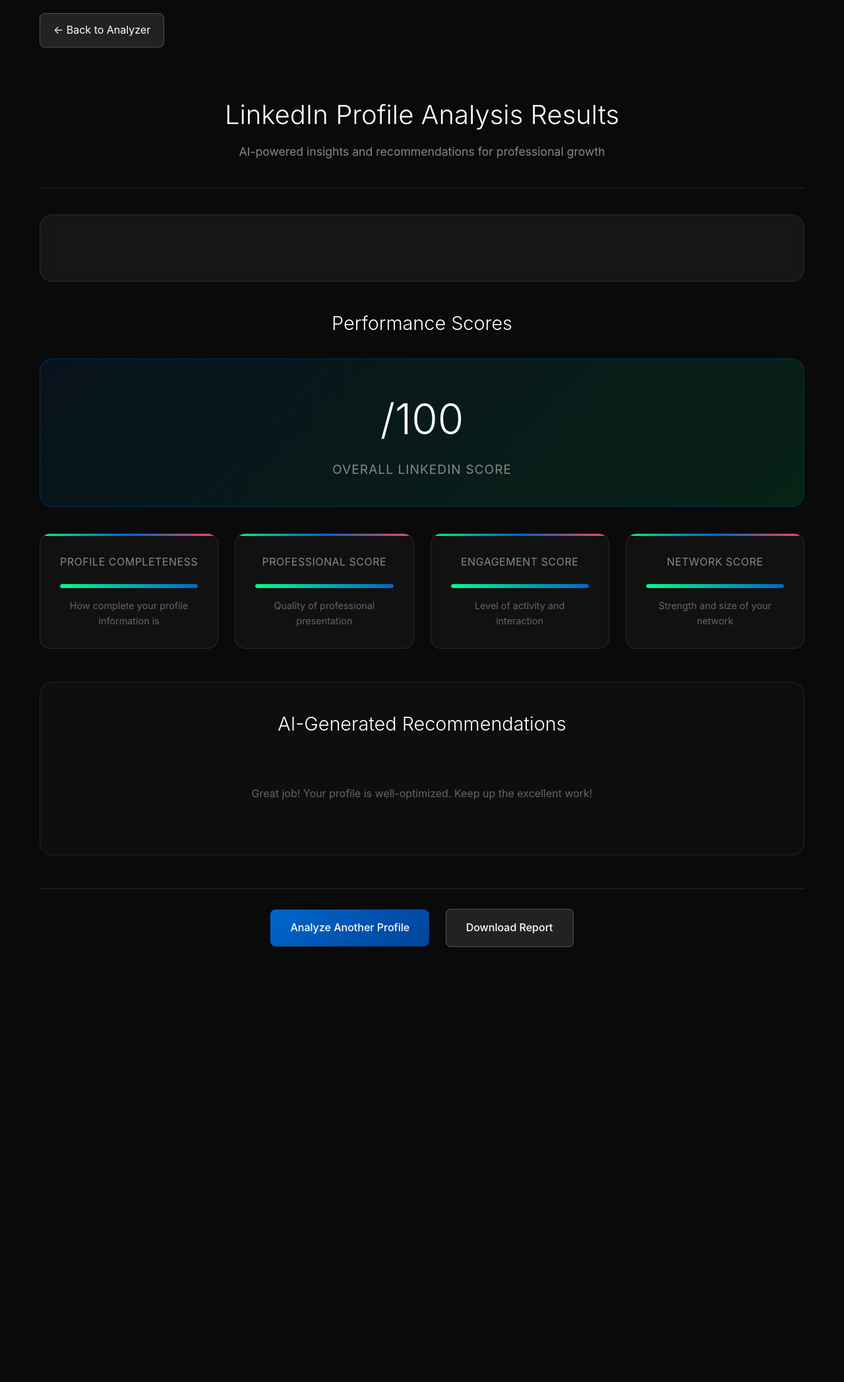
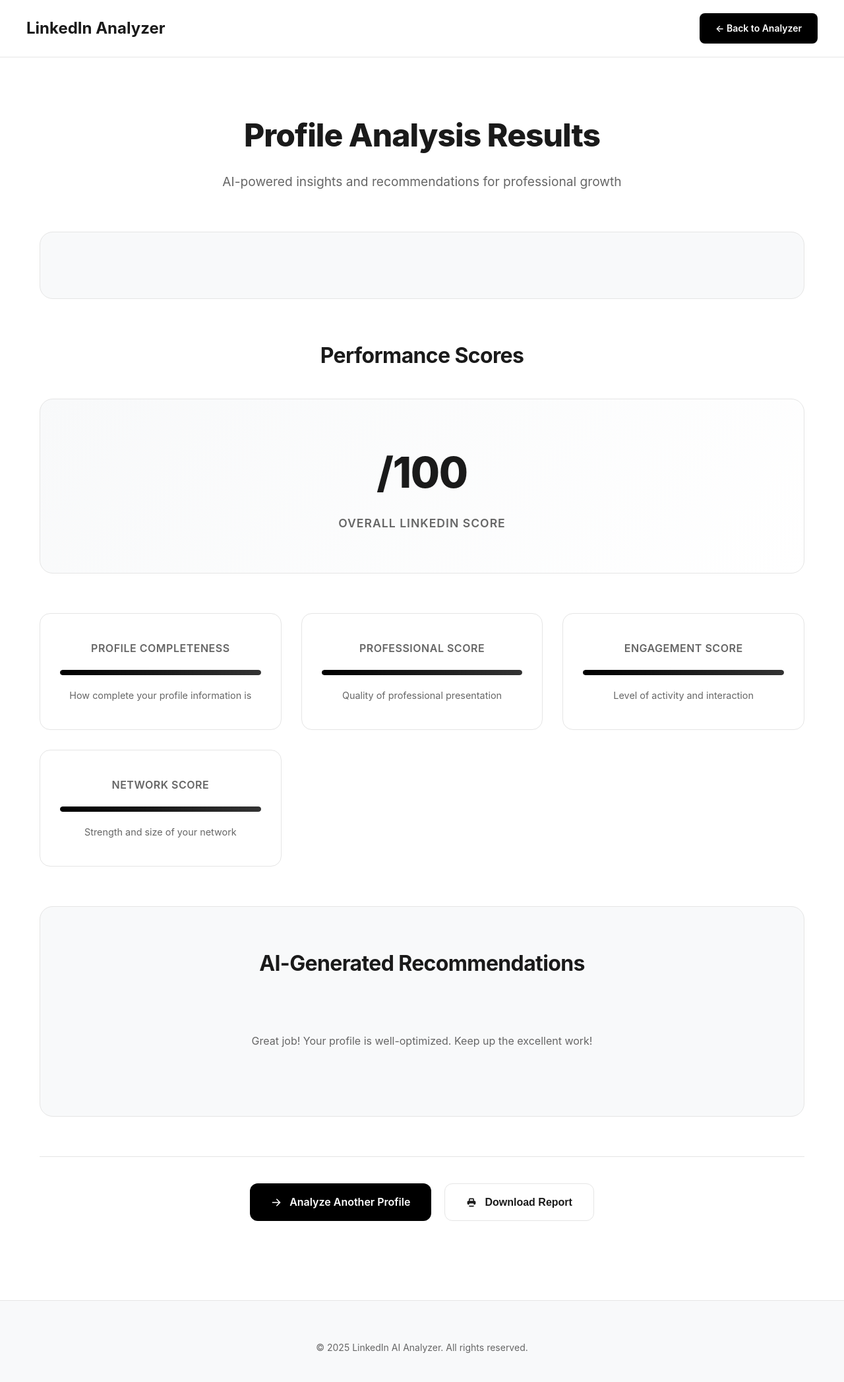
Before and after one commit to aspirence/linkdone, a Django app: template linkedin_analyzer/templates/linkedin_analyzer/results.html in a window 1280 px wide. Shown: the whole page at 66% size. Before the commit the page ends 1435 px from the top, so only its background shows below. Run offline with Django 5.2, Linux system fonts and the light colour scheme; the template is opened without the code that fills it, so the values that code supplies are empty.

Commit message:
Assistant checkpoint: Updated results page to match index page UI design
Assistant generated file changes:
- linkedin_analyzer/templates/linkedin_analyzer/results.html: Update results page to match index page UI format

---

User prompt:

follow same UI format on alalysis report screen

Replit-Commit-Author: Assistant
Replit-Commit-Session-Id: 9f3170ed-6999-4001-86db-36f21368a059

```diff
--- a/linkedin_analyzer/templates/linkedin_analyzer/results.html
+++ b/linkedin_analyzer/templates/linkedin_analyzer/results.html
@@ -14,217 +14,239 @@
 
         body {
             font-family: -apple-system, BlinkMacSystemFont, 'Segoe UI', Roboto, sans-serif;
-            background: #0a0a0a;
+            background: #ffffff;
+            color: #1a1a1a;
+            line-height: 1.6;
+            min-height: 100vh;
+        }
+
+        .navbar {
+            display: flex;
+            justify-content: space-between;
+            align-items: center;
+            padding: 20px 40px;
+            background: #ffffff;
+            border-bottom: 1px solid #e5e5e5;
+            position: sticky;
+            top: 0;
+            z-index: 100;
+        }
+
+        .logo {
+            font-size: 1.5rem;
+            font-weight: 700;
+            color: #1a1a1a;
+            text-decoration: none;
+        }
+
+        .nav-buttons {
+            display: flex;
+            gap: 15px;
+            align-items: center;
+        }
+
+        .back-btn {
+            background: #000000;
             color: #ffffff;
-            line-height: 1.6;
+            border: none;
+            padding: 12px 24px;
+            border-radius: 8px;
+            text-decoration: none;
+            font-weight: 600;
+            font-size: 14px;
+            transition: all 0.3s ease;
+        }
+
+        .back-btn:hover {
+            background: #333333;
+            transform: translateY(-1px);
         }
 
         .container {
             max-width: 1200px;
             margin: 0 auto;
-            padding: 20px;
+            padding: 40px 20px;
         }
 
         .header {
             text-align: center;
-            padding: 40px 0;
-            border-bottom: 1px solid rgba(255, 255, 255, 0.1);
-            margin-bottom: 40px;
+            padding: 40px 0 60px;
         }
 
         .header h1 {
-            font-size: 2.5rem;
-            font-weight: 300;
-            margin-bottom: 10px;
-            color: #ffffff;
+            font-size: 3rem;
+            font-weight: 800;
+            margin-bottom: 16px;
+            color: #1a1a1a;
+            letter-spacing: -0.02em;
         }
 
         .header p {
-            font-size: 1.1rem;
-            color: #888888;
-        }
-
-        .back-btn {
-            display: inline-flex;
-            align-items: center;
-            gap: 8px;
-            padding: 12px 20px;
-            background: rgba(255, 255, 255, 0.1);
-            border: 1px solid rgba(255, 255, 255, 0.2);
-            border-radius: 8px;
-            color: #ffffff;
-            text-decoration: none;
-            transition: all 0.3s ease;
-            margin-bottom: 30px;
-        }
-
-        .back-btn:hover {
-            background: rgba(255, 255, 255, 0.15);
-            transform: translateX(-5px);
+            font-size: 1.2rem;
+            color: #666666;
+            font-weight: 400;
         }
 
         .profile-summary {
-            background: rgba(255, 255, 255, 0.05);
-            border: 1px solid rgba(255, 255, 255, 0.1);
+            background: #f8f9fa;
+            border: 1px solid #e5e5e5;
             border-radius: 20px;
             padding: 40px;
-            margin-bottom: 40px;
-            backdrop-filter: blur(10px);
+            margin-bottom: 60px;
+            text-align: center;
         }
 
         .profile-name {
             font-size: 2rem;
-            font-weight: 600;
-            margin-bottom: 10px;
-            color: #ffffff;
+            font-weight: 700;
+            margin-bottom: 12px;
+            color: #1a1a1a;
         }
 
         .profile-headline {
-            font-size: 1.2rem;
+            font-size: 1.25rem;
             color: #0066cc;
             margin-bottom: 20px;
+            font-weight: 500;
         }
 
         .profile-summary-text {
-            color: #cccccc;
+            color: #666666;
             line-height: 1.6;
+            max-width: 800px;
+            margin: 0 auto;
         }
 
         .scores-section {
-            margin-bottom: 40px;
+            margin-bottom: 60px;
         }
 
         .section-title {
-            font-size: 1.8rem;
-            font-weight: 300;
-            margin-bottom: 30px;
-            color: #ffffff;
+            font-size: 2rem;
+            font-weight: 700;
+            margin-bottom: 40px;
+            color: #1a1a1a;
             text-align: center;
+            letter-spacing: -0.02em;
         }
 
         .overall-score {
             text-align: center;
-            margin-bottom: 40px;
-            padding: 40px;
-            background: linear-gradient(135deg, rgba(0, 102, 204, 0.1), rgba(0, 255, 136, 0.1));
-            border: 1px solid rgba(0, 102, 204, 0.3);
+            margin-bottom: 60px;
+            padding: 60px 40px;
+            background: linear-gradient(135deg, #f8f9fa, #ffffff);
+            border: 1px solid #e5e5e5;
             border-radius: 20px;
-            backdrop-filter: blur(10px);
         }
 
         .overall-score-value {
             font-size: 4rem;
-            font-weight: 300;
-            color: #ffffff;
-            margin-bottom: 10px;
+            font-weight: 800;
+            color: #1a1a1a;
+            margin-bottom: 12px;
+            letter-spacing: -0.02em;
         }
 
         .overall-score-label {
-            font-size: 1.2rem;
-            color: #888888;
+            font-size: 1.1rem;
+            color: #666666;
             text-transform: uppercase;
             letter-spacing: 1px;
+            font-weight: 600;
         }
 
         .score-grid {
             display: grid;
-            grid-template-columns: repeat(auto-fit, minmax(250px, 1fr));
-            gap: 25px;
-            margin-bottom: 50px;
+            grid-template-columns: repeat(auto-fit, minmax(280px, 1fr));
+            gap: 30px;
+            margin-bottom: 60px;
         }
 
         .score-card {
-            background: rgba(255, 255, 255, 0.03);
-            border: 1px solid rgba(255, 255, 255, 0.1);
+            background: #ffffff;
+            border: 1px solid #e5e5e5;
             border-radius: 16px;
-            padding: 30px;
+            padding: 40px 30px;
             text-align: center;
             transition: all 0.3s ease;
             position: relative;
-            overflow: hidden;
         }
 
         .score-card:hover {
             transform: translateY(-5px);
-            border-color: rgba(255, 255, 255, 0.2);
-            box-shadow: 0 20px 40px rgba(0, 0, 0, 0.3);
-        }
-
-        .score-card::before {
-            content: '';
-            position: absolute;
-            top: 0;
-            left: 0;
-            right: 0;
-            height: 3px;
-            background: linear-gradient(90deg, #00ff88, #0066cc, #ff4757);
+            border-color: #cccccc;
+            box-shadow: 0 20px 40px rgba(0, 0, 0, 0.1);
         }
 
         .score-title {
             font-size: 1rem;
-            color: #888888;
-            margin-bottom: 15px;
+            color: #666666;
+            margin-bottom: 20px;
             text-transform: uppercase;
             letter-spacing: 0.5px;
+            font-weight: 600;
         }
 
         .score-value {
             font-size: 3rem;
-            font-weight: 300;
-            color: #ffffff;
+            font-weight: 800;
+            color: #1a1a1a;
             margin-bottom: 20px;
+            letter-spacing: -0.02em;
         }
 
         .progress-bar {
             width: 100%;
-            height: 6px;
-            background: rgba(255, 255, 255, 0.1);
-            border-radius: 3px;
+            height: 8px;
+            background: #f0f0f0;
+            border-radius: 4px;
             overflow: hidden;
-            margin-bottom: 15px;
+            margin-bottom: 20px;
         }
 
         .progress-fill {
             height: 100%;
-            background: linear-gradient(90deg, #00ff88, #0066cc);
+            background: linear-gradient(90deg, #000000, #333333);
             transition: width 1.5s ease;
-            border-radius: 3px;
+            border-radius: 4px;
         }
 
         .score-description {
             font-size: 0.9rem;
             color: #666666;
+            line-height: 1.5;
         }
 
         .recommendations-section {
-            background: rgba(255, 255, 255, 0.02);
-            border: 1px solid rgba(255, 255, 255, 0.1);
+            background: #f8f9fa;
+            border: 1px solid #e5e5e5;
             border-radius: 20px;
-            padding: 40px;
-            backdrop-filter: blur(10px);
+            padding: 60px 40px;
         }
 
         .recommendations-title {
-            font-size: 1.8rem;
-            font-weight: 300;
-            margin-bottom: 30px;
-            color: #ffffff;
+            font-size: 2rem;
+            font-weight: 700;
+            margin-bottom: 40px;
+            color: #1a1a1a;
             text-align: center;
+            letter-spacing: -0.02em;
         }
 
         .recommendation-item {
-            background: rgba(255, 255, 255, 0.03);
-            border: 1px solid rgba(255, 255, 255, 0.1);
+            background: #ffffff;
+            border: 1px solid #e5e5e5;
             border-radius: 12px;
-            padding: 25px;
+            padding: 30px;
             margin-bottom: 20px;
             transition: all 0.3s ease;
             position: relative;
         }
 
         .recommendation-item:hover {
-            border-color: rgba(255, 255, 255, 0.2);
-            transform: translateX(5px);
+            border-color: #cccccc;
+            transform: translateY(-2px);
+            box-shadow: 0 10px 25px rgba(0, 0, 0, 0.1);
         }
 
         .recommendation-header {
@@ -286,46 +306,82 @@
 
         .action-buttons {
             text-align: center;
-            margin-top: 50px;
-            padding-top: 30px;
-            border-top: 1px solid rgba(255, 255, 255, 0.1);
+            margin-top: 60px;
+            padding-top: 40px;
+            border-top: 1px solid #e5e5e5;
+            display: flex;
+            gap: 20px;
+            justify-content: center;
+            flex-wrap: wrap;
         }
 
         .action-btn {
-            display: inline-block;
-            padding: 15px 30px;
-            background: linear-gradient(135deg, #0066cc, #004499);
-            color: white;
+            display: inline-flex;
+            align-items: center;
+            gap: 12px;
+            padding: 16px 32px;
+            background: #000000;
+            color: #ffffff;
             text-decoration: none;
-            border-radius: 8px;
-            font-size: 1rem;
-            font-weight: 500;
+            border-radius: 12px;
+            font-size: 16px;
+            font-weight: 600;
             transition: all 0.3s ease;
-            margin: 0 10px;
+            border: none;
+            cursor: pointer;
         }
 
         .action-btn:hover {
+            background: #333333;
             transform: translateY(-2px);
-            box-shadow: 0 10px 25px rgba(0, 102, 204, 0.3);
         }
 
         .action-btn.secondary {
-            background: rgba(255, 255, 255, 0.1);
-            border: 1px solid rgba(255, 255, 255, 0.2);
+            background: #ffffff;
+            color: #1a1a1a;
+            border: 1px solid #e5e5e5;
         }
 
         .action-btn.secondary:hover {
-            background: rgba(255, 255, 255, 0.15);
-            box-shadow: none;
+            background: #f8f9fa;
+            border-color: #cccccc;
+        }
+
+        .footer {
+            background: #f8f9fa;
+            border-top: 1px solid #e5e5e5;
+            padding: 60px 0 40px;
+            margin-top: 80px;
+        }
+
+        .footer-content {
+            max-width: 1200px;
+            margin: 0 auto;
+            padding: 0 20px;
+            text-align: center;
+        }
+
+        .footer-text {
+            color: #666666;
+            font-size: 14px;
+        }
+
+        @keyframes spin {
+            0% { transform: rotate(0deg); }
+            100% { transform: rotate(360deg); }
         }
 
         @media (max-width: 768px) {
+            .navbar {
+                padding: 15px 20px;
+            }
+
             .container {
-                padding: 10px;
+                padding: 20px 15px;
             }
 
             .header h1 {
-                font-size: 2rem;
+                font-size: 2.5rem;
             }
 
             .overall-score-value {
@@ -349,19 +406,23 @@
 
             .action-buttons {
                 flex-direction: column;
+                align-items: center;
                 gap: 15px;
             }
         }
     </style>
 </head>
 <body>
+    <nav class="navbar">
+        <a href="/" class="logo">LinkedIn Analyzer</a>
+        <div class="nav-buttons">
+            <a href="/" class="back-btn">← Back to Analyzer</a>
+        </div>
+    </nav>
+
     <div class="container">
-        <a href="/" class="back-btn">
-            ← Back to Analyzer
-        </a>
-
         <div class="header">
-            <h1>LinkedIn Profile Analysis Results</h1>
+            <h1>Profile Analysis Results</h1>
             <p>AI-powered insights and recommendations for professional growth</p>
         </div>
 
@@ -442,10 +503,26 @@
         </div>
 
         <div class="action-buttons">
-            <a href="/" class="action-btn">Analyze Another Profile</a>
-            <a href="#" class="action-btn secondary" onclick="window.print()">Download Report</a>
+            <a href="/" class="action-btn">
+                <svg viewBox="0 0 20 20" style="width: 16px; height: 16px; fill: currentColor;">
+                    <path d="M10.293 3.293a1 1 0 011.414 0l6 6a1 1 0 010 1.414l-6 6a1 1 0 01-1.414-1.414L14.586 11H3a1 1 0 110-2h11.586l-4.293-4.293a1 1 0 010-1.414z"/>
+                </svg>
+                Analyze Another Profile
+            </a>
+            <button class="action-btn secondary" onclick="window.print()">
+                <svg viewBox="0 0 20 20" style="width: 16px; height: 16px; fill: currentColor;">
+                    <path fill-rule="evenodd" d="M5 4v3H4a2 2 0 00-2 2v3a2 2 0 002 2h1v2a2 2 0 002 2h6a2 2 0 002-2v-2h1a2 2 0 002-2V9a2 2 0 00-2-2h-1V4a2 2 0 00-2-2H7a2 2 0 00-2 2zm8 0H7v3h6V4zM5 14a1 1 0 001-1v-1h8v1a1 1 0 001 1v2H5v-2z" clip-rule="evenodd"/>
+                </svg>
+                Download Report
+            </button>
         </div>
     </div>
+
+    <footer class="footer">
+        <div class="footer-content">
+            <p class="footer-text">&copy; 2025 LinkedIn AI Analyzer. All rights reserved.</p>
+        </div>
+    </footer>
 
     <script>
         // Animate progress bars on page load
```
Also changed, not shown: other parts of linkedin_analyzer/templates/linkedin_analyzer/results.html (+17 -18 lines).
